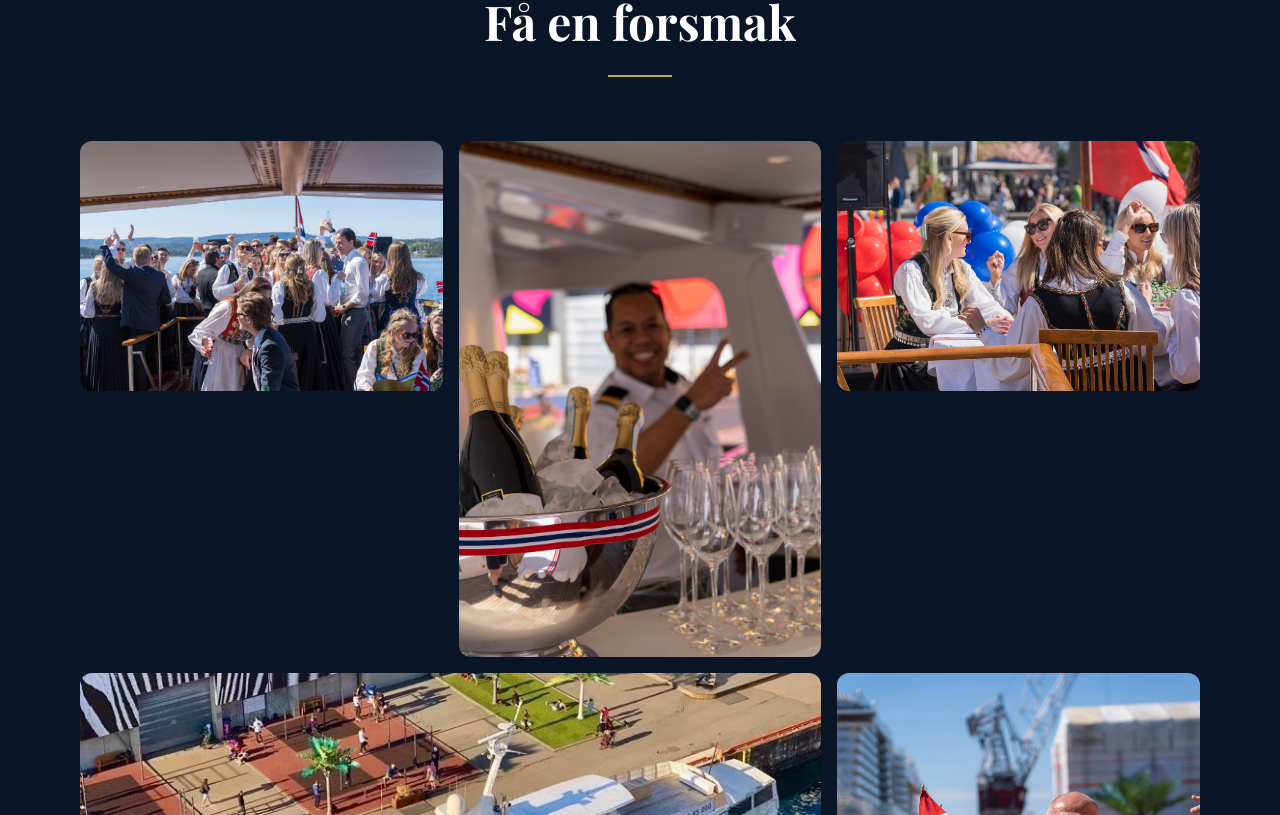
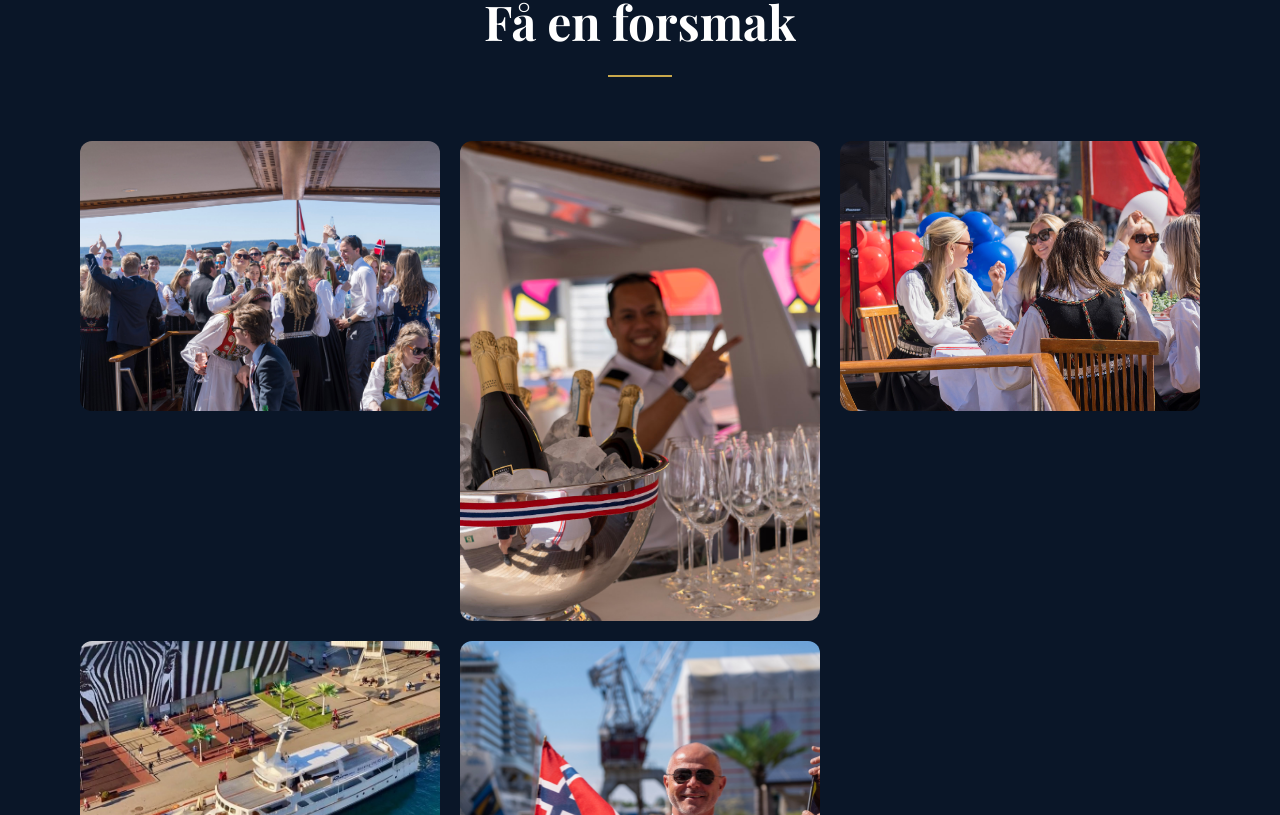
Before and after one commit to krikva33/RivaItalia, a React (Vite) app: page / in a window 1280 px wide. Shown: the part 1925-2740 px from the top of the page. Built offline with nearby package versions, Linux system fonts and the light colour scheme; a web font is replaced by a local one.

Commit message:
Improve responsive gallery image scaling

```diff
--- a/src/components/Gallery.jsx
+++ b/src/components/Gallery.jsx
@@ -5,27 +5,27 @@ const images = [
   {
     src: '/images/IMG_3176.JPG',
     alt: 'Sunset boat party',
-    span: 'col-span-1 row-span-1',
+    ratio: 'aspect-[4/3]',
   },
   {
     src: '/images/IMG_3177.JPG',
     alt: 'DJ playing at sunset party',
-    span: 'col-span-1 row-span-2',
+    ratio: 'aspect-[3/4]',
   },
   {
     src: '/images/IMG_3179.JPG',
     alt: 'Ocean views',
-    span: 'col-span-1 row-span-1',
+    ratio: 'aspect-[4/3]',
   },
   {
     src: '/images/rivaitalia.webp',
     alt: 'Luxury yacht interior',
-    span: 'col-span-2 row-span-1',
+    ratio: 'aspect-[16/10]',
   },
   {
     src: '/images/IMG_3180.JPG',
     alt: 'Champagne celebration',
-    span: 'col-span-1 row-span-2',
+    ratio: 'aspect-[3/4]',
   },
 ];
 
@@ -51,19 +51,19 @@ export default function Gallery() {
         </motion.div>
 
         {/* Grid gallery */}
-        <div className="grid grid-cols-2 md:grid-cols-3 gap-3 md:gap-4 auto-rows-[200px] md:auto-rows-[250px]">
+        <div className="grid grid-cols-1 sm:grid-cols-2 lg:grid-cols-3 gap-4 md:gap-5">
           {images.map((img, i) => (
             <motion.div
               key={img.alt}
               initial={{ opacity: 0, scale: 0.95 }}
               animate={isInView ? { opacity: 1, scale: 1 } : {}}
               transition={{ duration: 0.6, delay: 0.1 * i }}
-              className={`${img.span} relative group overflow-hidden rounded-xl cursor-pointer`}
+              className={`${img.ratio} relative group overflow-hidden rounded-xl cursor-pointer`}
             >
               <img
                 src={img.src}
                 alt={img.alt}
-                className="w-full h-full object-cover transition-transform duration-700 group-hover:scale-110"
+                className="h-full w-full object-cover object-center transition-transform duration-700 group-hover:scale-105"
               />
               <div className="absolute inset-0 bg-gradient-to-t from-navy/60 via-transparent to-transparent opacity-0 group-hover:opacity-100 transition-opacity duration-500" />
               <div className="absolute inset-0 border border-gold/0 group-hover:border-gold/30 rounded-xl transition-all duration-500" />
```
